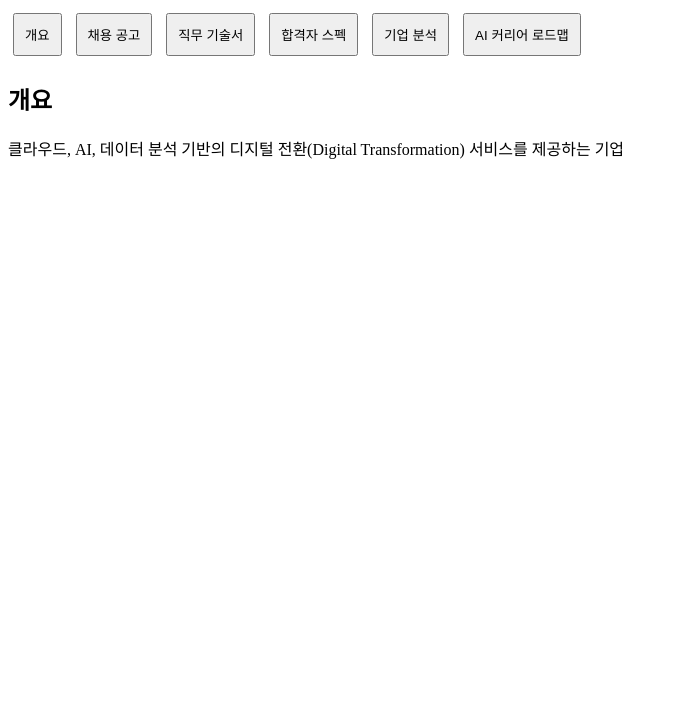
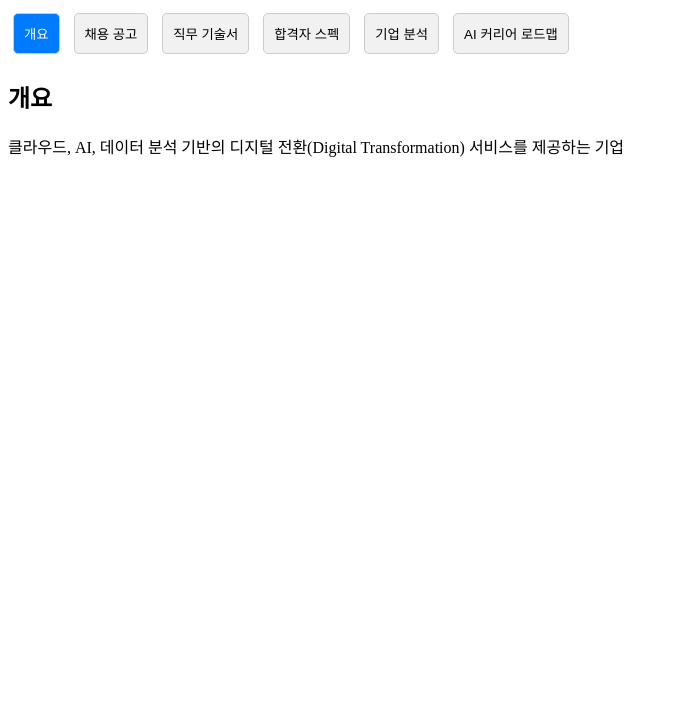
Before and after one commit to joliee4726-droid/TEST-, a plain HTML site: page 기업상세.html in a window 1280 px wide. Shown: the part 81-800 px from the top of the page, without its empty margins (0-677 px from the left). Drawn offline with Linux system fonts and the light colour scheme.

Commit message:
Add files via upload

```diff
--- a/기업상세.html
+++ b/기업상세.html
@@ -3,27 +3,60 @@
 <head>
     <meta charset="UTF-8">
     <meta name="viewport" content="width=device-width, initial-scale=1.0">
-    <title>기업 상세 정보</title>
+    <title>삼성SDS - 기업 분석</title>
     <style>
-        .tab-content { display: none; }
-        .tab-content.active { display: block; }
-        button { padding: 10px; cursor: pointer; margin: 5px; }
+        /* 탭 버튼 스타일 */
+        .tab-button {
+            padding: 10px;
+            cursor: pointer;
+            margin: 5px;
+            background-color: #f1f1f1;
+            border: 1px solid #ccc;
+            border-radius: 5px;
+        }
+
+        .tab-button.active {
+            background-color: #007bff;
+            color: white;
+        }
+
+        /* 탭 내용 스타일 */
+        .tab-content {
+            display: none;
+        }
+
+        .tab-content.active {
+            display: block;
+        }
+
+        .tab-container {
+            margin-top: 20px;
+        }
+
+        ul {
+            list-style-type: none;
+            padding: 0;
+        }
+
+        li {
+            margin: 5px 0;
+        }
     </style>
 </head>
 <body>
-    <h1>기업 상세 정보</h1>
+    <h1>삼성SDS - 기업 분석</h1>
 
-    <!-- 탭 형식 버튼 -->
-    <div id="tabs">
-        <button onclick="showTab('overview')">개요</button>
-        <button onclick="showTab('jobOpening')">채용 공고</button>
-        <button onclick="showTab('jobDescription')">직무 기술서</button>
-        <button onclick="showTab('applicantSpecs')">합격자 스펙</button>
-        <button onclick="showTab('companyAnalysis')">기업 분석</button>
-        <button onclick="showTab('careerMap')">AI 커리어 로드맵</button>
+    <!-- 탭 버튼들 -->
+    <div class="tab-container">
+        <button class="tab-button active" onclick="showTab('overview')">개요</button>
+        <button class="tab-button" onclick="showTab('jobOpening')">채용 공고</button>
+        <button class="tab-button" onclick="showTab('jobDescription')">직무 기술서</button>
+        <button class="tab-button" onclick="showTab('applicantSpecs')">합격자 스펙</button>
+        <button class="tab-button" onclick="showTab('companyAnalysis')">기업 분석</button>
+        <button class="tab-button" onclick="showTab('careerMap')">AI 커리어 로드맵</button>
     </div>
 
-    <!-- 각 탭 내용 -->
+    <!-- 각 탭 내용들 -->
     <div id="overview" class="tab-content active">
         <h2>개요</h2>
         <p>클라우드, AI, 데이터 분석 기반의 디지털 전환(Digital Transformation) 서비스를 제공하는 기업</p>
@@ -36,7 +69,6 @@
 
     <div id="jobDescription" class="tab-content">
         <h2>직무 기술서</h2>
-        <!-- 직무 기술서 이미지 -->
         <img src="SDS%20직무기술서.png" alt="직무 기술서 이미지" style="width:100%; height:auto;">
     </div>
 
@@ -93,6 +125,10 @@
             const tabs = document.querySelectorAll('.tab-content');
             tabs.forEach(tab => tab.classList.remove('active')); // 모든 탭 숨기기
             document.getElementById(tabId).classList.add('active'); // 클릭한 탭 내용만 보이기
+            const buttons = document.querySelectorAll('.tab-button');
+            buttons.forEach(button => button.classList.remove('active')); // 모든 버튼 비활성화
+            const activeButton = Array.from(buttons).find(button => button.textContent === tabId); // 클릭한 버튼 활성화
+            if (activeButton) activeButton.classList.add('active');
         }
     </script>
 </body>
```
